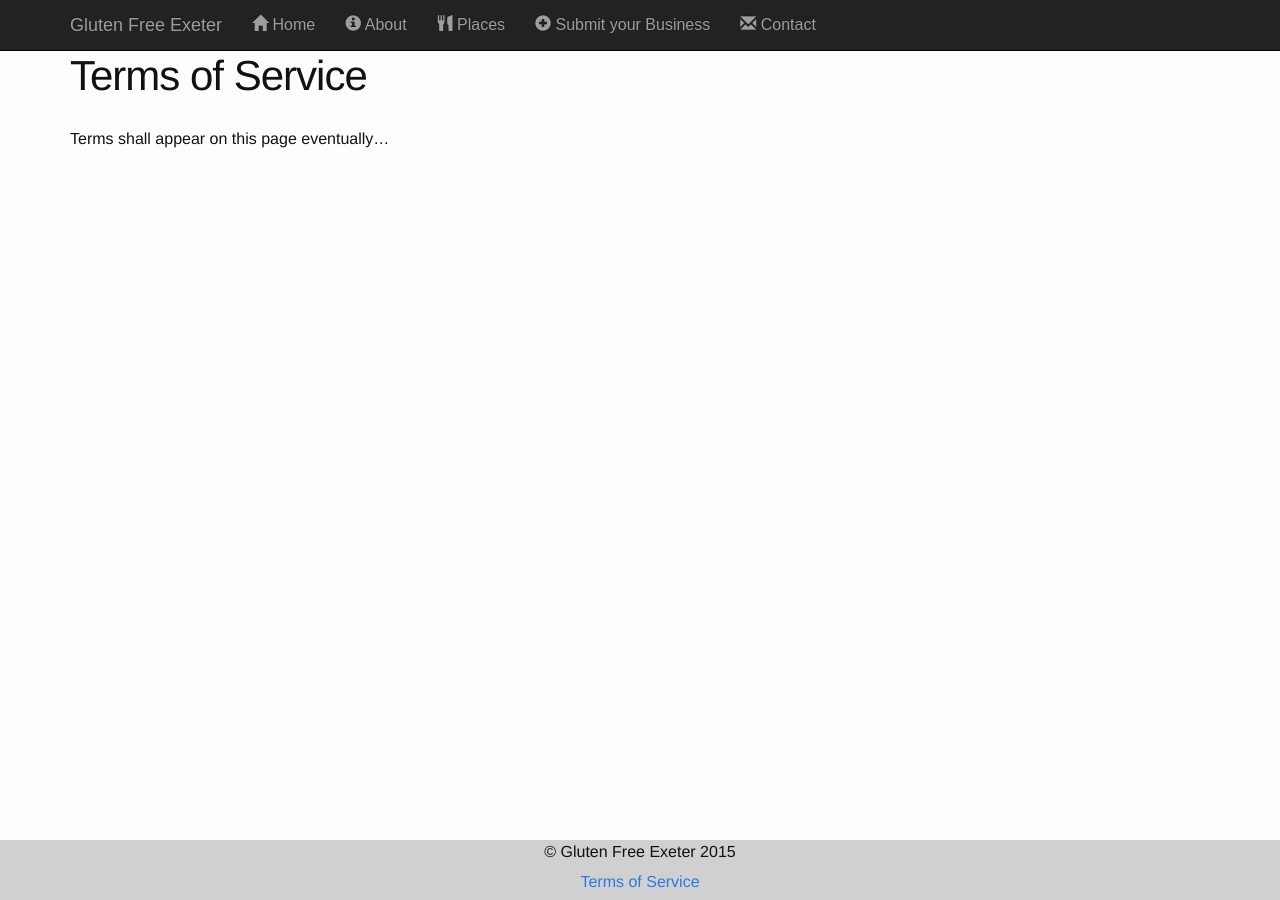
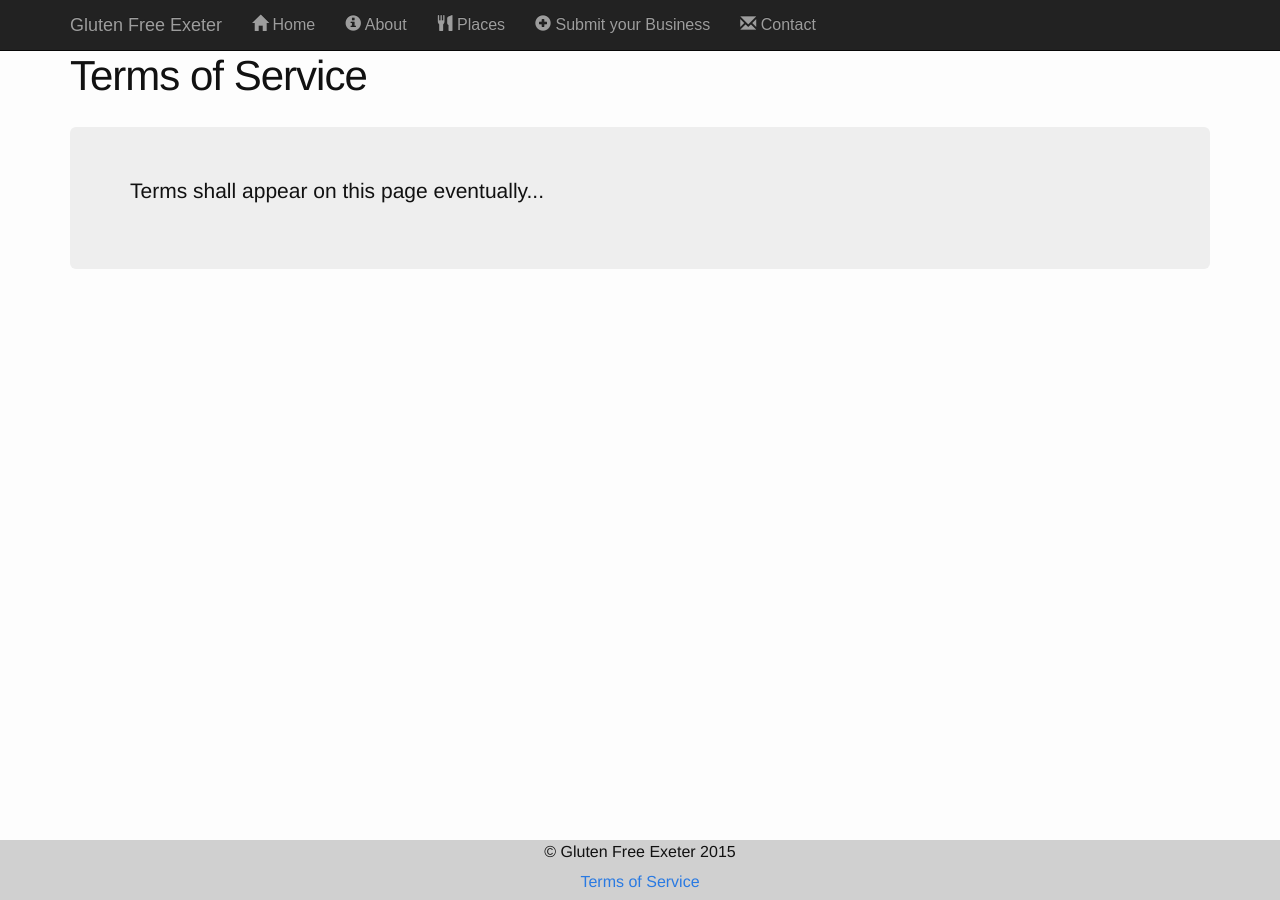
Before and after one commit to Dansmithyy/gfexe, a Jekyll site: the page built from tos.html, in a window 1280 px wide. Built offline with Jekyll 4.4.1, drawn with Linux system fonts in a browser that asks for light colours; nearby versions of some CDN libraries; part of the change alters nothing that is shown.

Commit message:
Put terms of service in Jumbotron

```diff
--- /dev/null
+++ b/tos.html
@@ -0,0 +1,9 @@
+---
+layout: page
+title: Terms of Service
+permalink: /terms/
+---
+
+<div class="jumbotron">
+  <p>Terms shall appear on this page eventually...</p>
+</div>
--- a/tos.md
+++ /dev/null
@@ -1,7 +0,0 @@
----
-layout: page
-title: Terms of Service
-permalink: /terms/
----
-
-Terms shall appear on this page eventually...
```
Also changed, not shown: index.html (line endings or trailing spaces).
